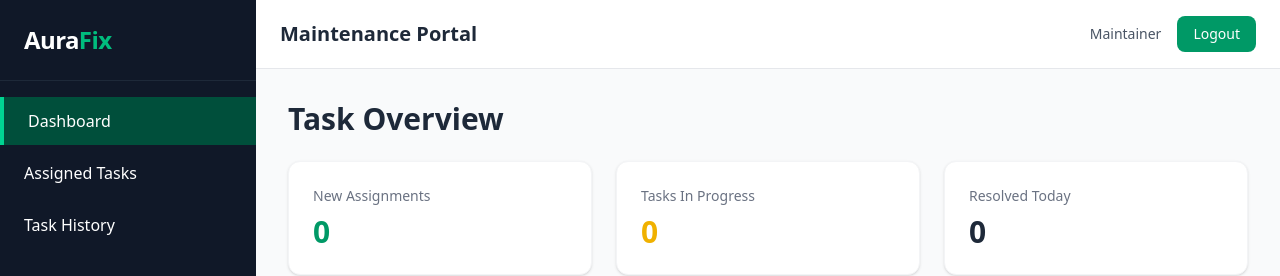
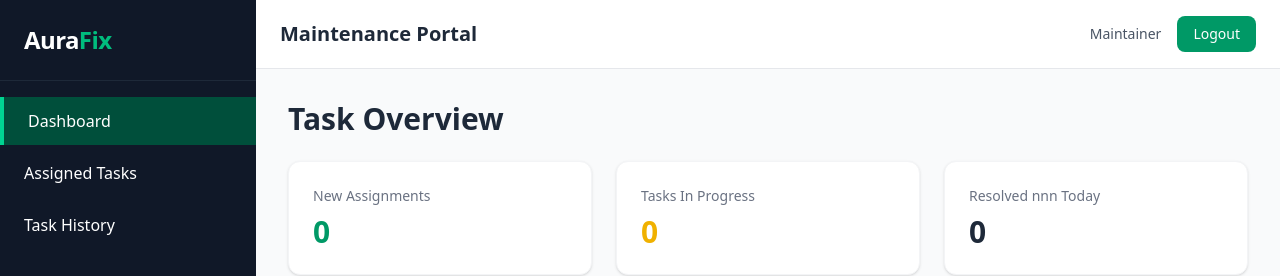
Before and after one commit to Nethna-Oshad/AuraLive-Hostel-Management, a React app in the folder frontend/: page /maintainer/dashboard in a window 1280 px wide. Shown: the top 276 px of the page. Built offline with nearby package versions, Linux system fonts and the light colour scheme; the HTML template or start-up script is replaced by a standard one.

Commit message:
not chnge

```diff
--- a/frontend/src/pages/Maintainers/MaintainersDashboard.jsx
+++ b/frontend/src/pages/Maintainers/MaintainersDashboard.jsx
@@ -20,7 +20,7 @@
               <p className="mt-2 text-3xl font-bold text-yellow-500">0</p>
             </div>
             <div className="p-6 bg-white border border-gray-100 shadow-sm rounded-xl">
-              <h3 className="text-sm font-medium text-gray-500">Resolved Today</h3>
+              <h3 className="text-sm font-medium text-gray-500">Resolved nnn Today</h3>
               <p className="mt-2 text-3xl font-bold text-gray-800">0</p>
             </div>
           </div>
```
